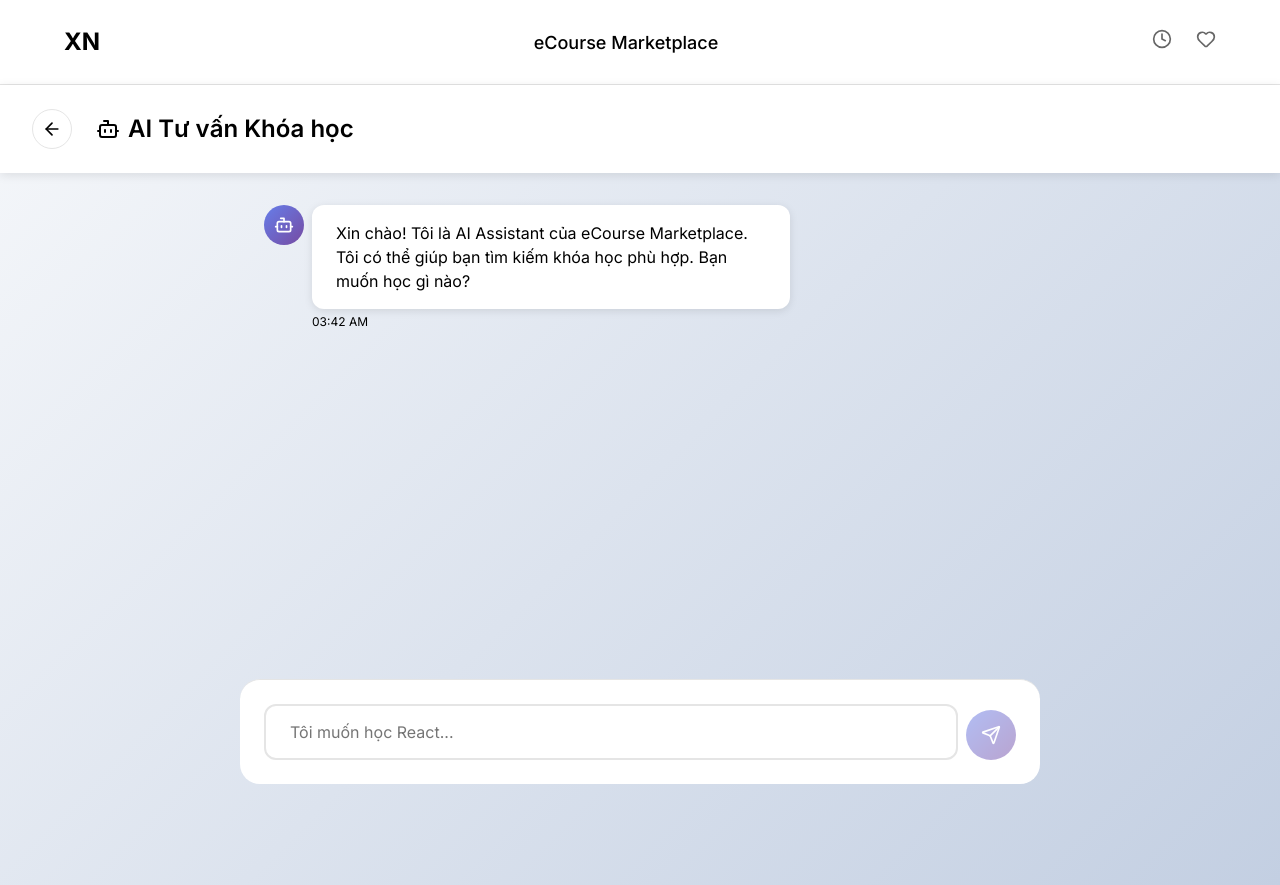
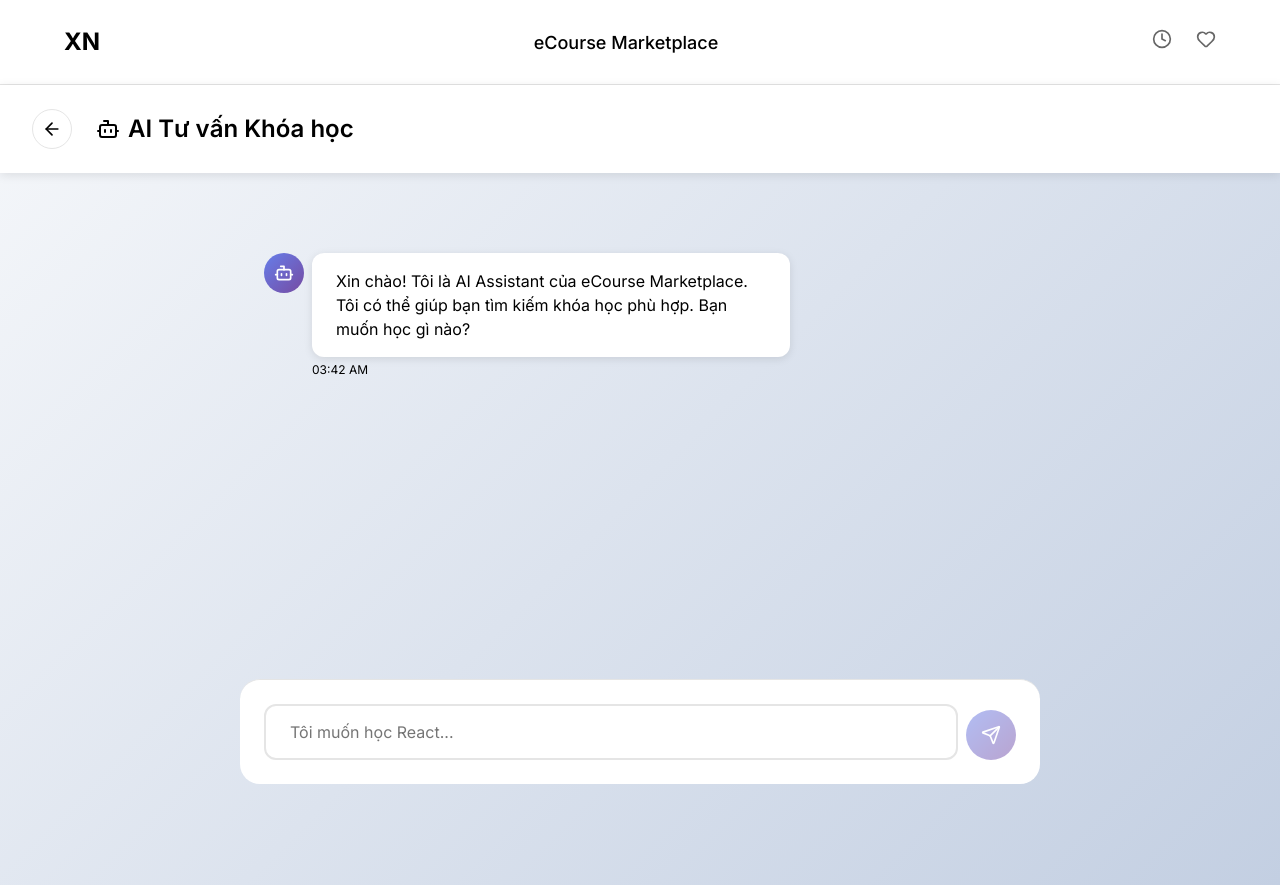
Before and after one commit to nigelnh/ecourse-marketplace, a React (Create React App) app: page /chatbot in a window 1280 px wide. Built offline with nearby package versions, Linux system fonts and the light colour scheme.

Commit message:
Final touch

```diff
--- a/src/styles/pages/ChatbotPage.css
+++ b/src/styles/pages/ChatbotPage.css
@@ -65,6 +65,7 @@
   width: 100%;
   padding: 0 var(--spacing-lg);
   overflow: hidden;
+  height: calc(100vh - 80px);
 }
 
 .messages-container {
@@ -76,6 +77,8 @@
   gap: var(--spacing-lg);
   scroll-behavior: smooth;
   padding-bottom: 120px;
+  padding-top: 80px;
+  scroll-padding-top: 80px;
 }
 
 /* Messages */
```
